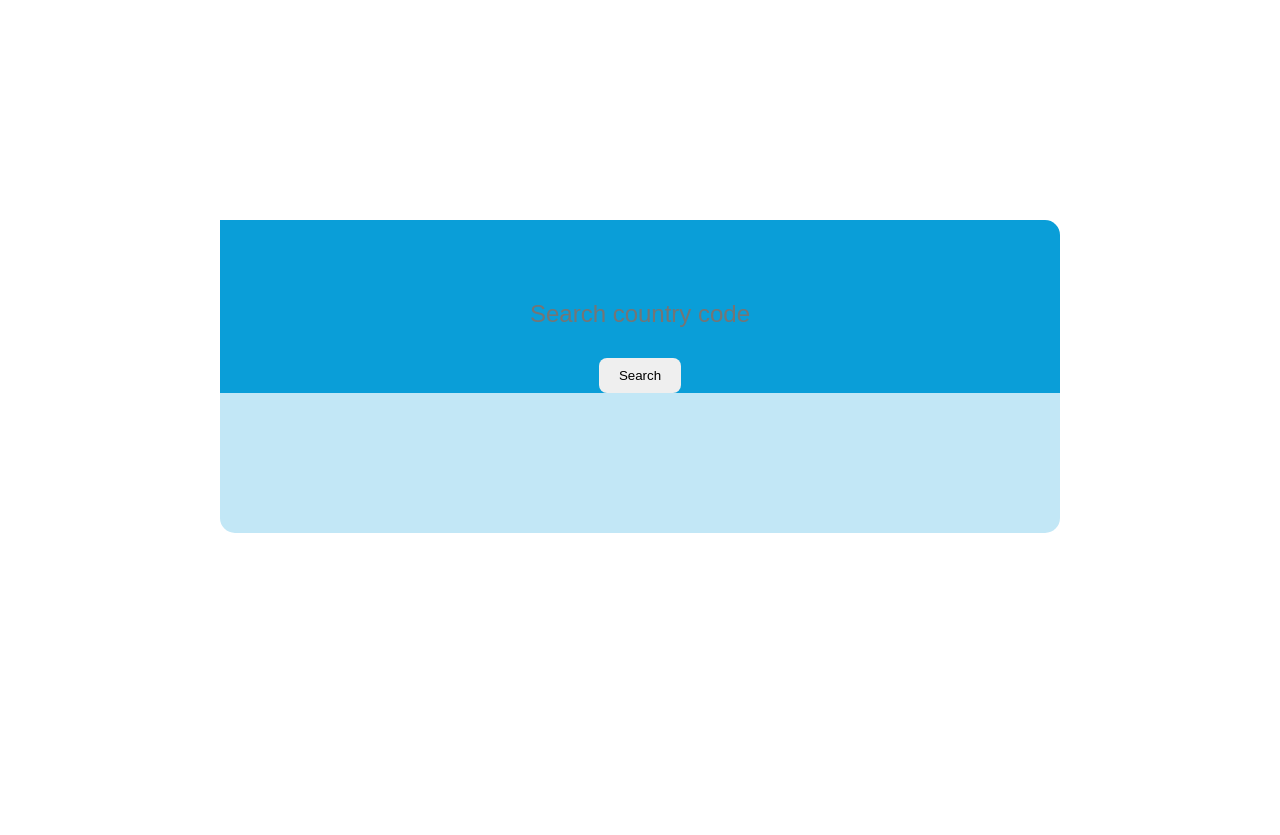
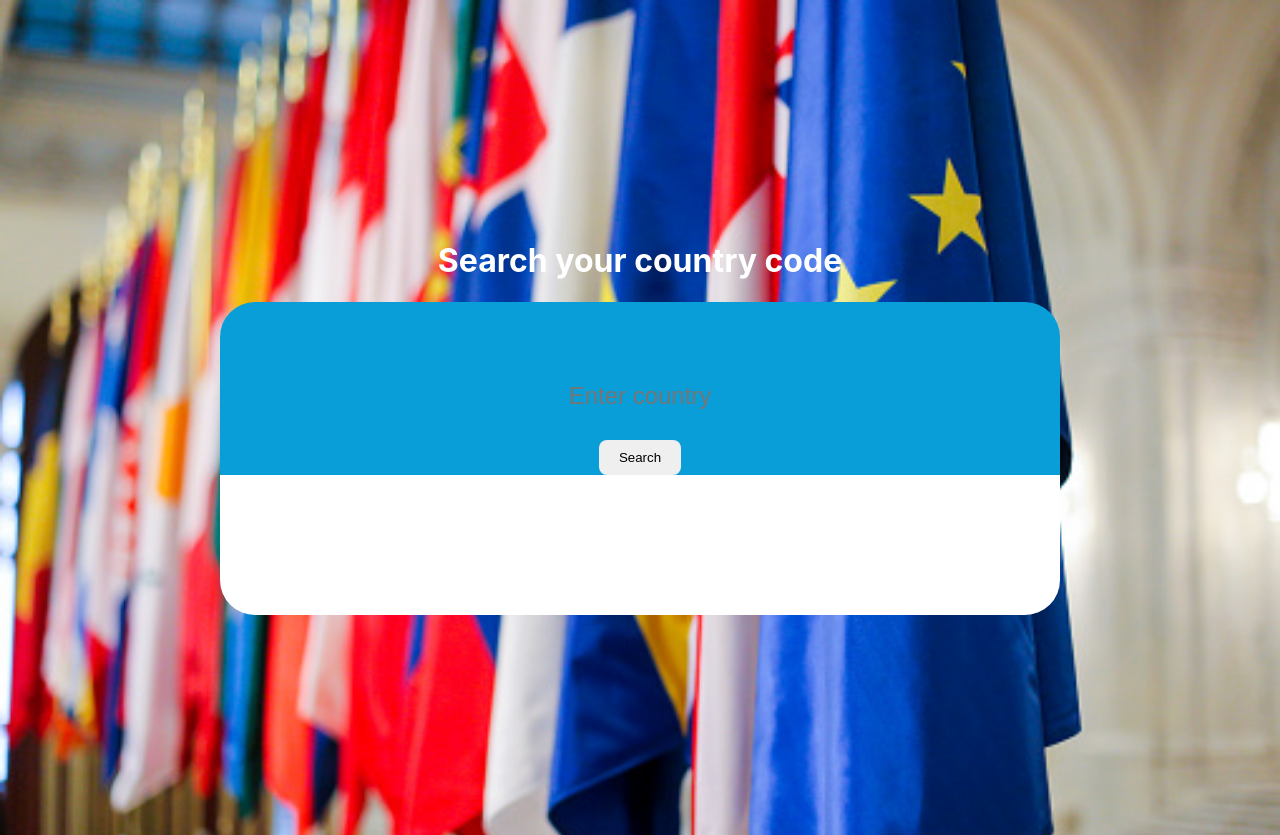
Before and after one commit to mperorjohn/country-code, a React (Create React App) app: page / in a window 1280 px wide. Before the commit the page ends 800 px from the top, so only its background shows below. Built offline with nearby package versions, Linux system fonts and the light colour scheme.

Commit message:
New look

```diff
--- a/public/index.html
+++ b/public/index.html
@@ -24,6 +24,14 @@
       work correctly both with client-side routing and a non-root public URL.
       Learn how to configure a non-root public URL by running `npm run build`.
     -->
+    <style>
+      body{
+        background-image: url(./istockphoto-1158167771-170667a.jpg);
+        background-repeat: no-repeat;
+        box-sizing: border-box;
+        background-size: cover;
+      }
+    </style>
     <title>React App</title>
   </head>
   <body>
--- a/src/App.css
+++ b/src/App.css
@@ -50,17 +50,17 @@
   background-color: rgb(10, 158, 216);
   min-width: 20%;
   /* margin: 30px; */
-  border-top-right-radius: 15px;
-  border-top-left-radius: 15p;
+  border-top-right-radius: 35px;
+  border-top-left-radius: 35px;
 
 }
 .showQuery{
   padding: 70px;
-  background-color: rgba(10, 158, 216, 0.247);
+  background-color:#ffff;
   /* min-width: 20%; */
   /* margin: 30px; */
-  border-bottom-right-radius: 15px;
-  border-bottom-left-radius: 15px
+  border-bottom-right-radius: 35px;
+  border-bottom-left-radius: 35px
 }
 .queryParameter{
   padding: 10px;
@@ -86,3 +86,7 @@ button:hover{
   background-color: rgba(0, 0, 255, 0.411);
   transition: 0.5s;
 }
+h1{
+  text-align: center;
+  color: white;
+}
--- a/src/App.js
+++ b/src/App.js
@@ -1,11 +1,13 @@
 import './App.css';
+
 
 function App() {
   return (
     <div className="App">
+      <h1>Search your country code</h1>
       <div className="queryCountry">
         <form action="">
-          <input type='text' className='queryParameter' placeholder='Search country code'/><br/>
+          <input type='text' className='queryParameter' placeholder='Enter country'/><br/>
           <br/>
           <button type='submit' className='search-btn'>Search</button>
         </form>
```
Also changed, not shown: public/istockphoto-1158167771-170667a.jpg (added), public/istockphoto-861092612-612x612.jpg (added).
